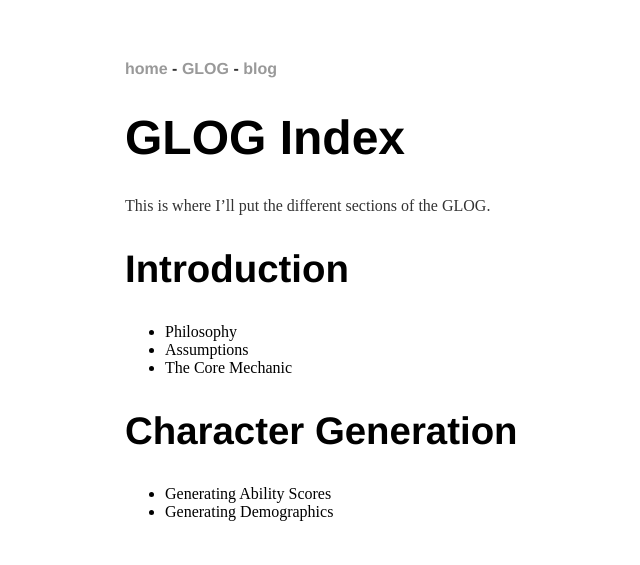
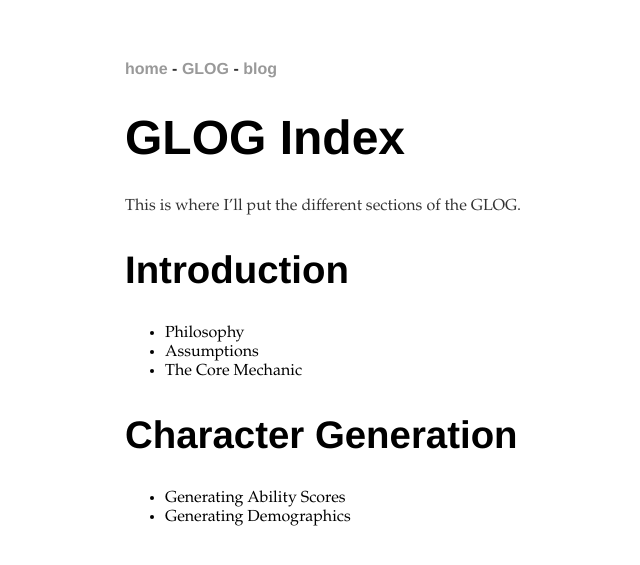
Before and after one commit to arnoldkemp/arnoldkemp.github.io, a Jekyll site: the page built from glog/index.md, in a window 1280 px wide. Shown: the top 565 px of the page, without its empty margins (67-707 px from the left). Built offline with Jekyll 4.4.1, drawn with Linux system fonts in a browser that asks for light colours; our own code applies the rules of GitHub Pages for plain Markdown files.

Commit message:
Update main.css

```diff
--- a/css/main.css
+++ b/css/main.css
@@ -1,6 +1,7 @@
 body {
     margin: 60px auto;
     width: 70%;
+    font-family: 'Palatino', 'Garamond', 'Bookman', 'Times-New-Roman', 'Serif';
 }
 nav p, footer ul {
     font-family:'Helvetica', 'Arial', 'Sans-Serif';
```
